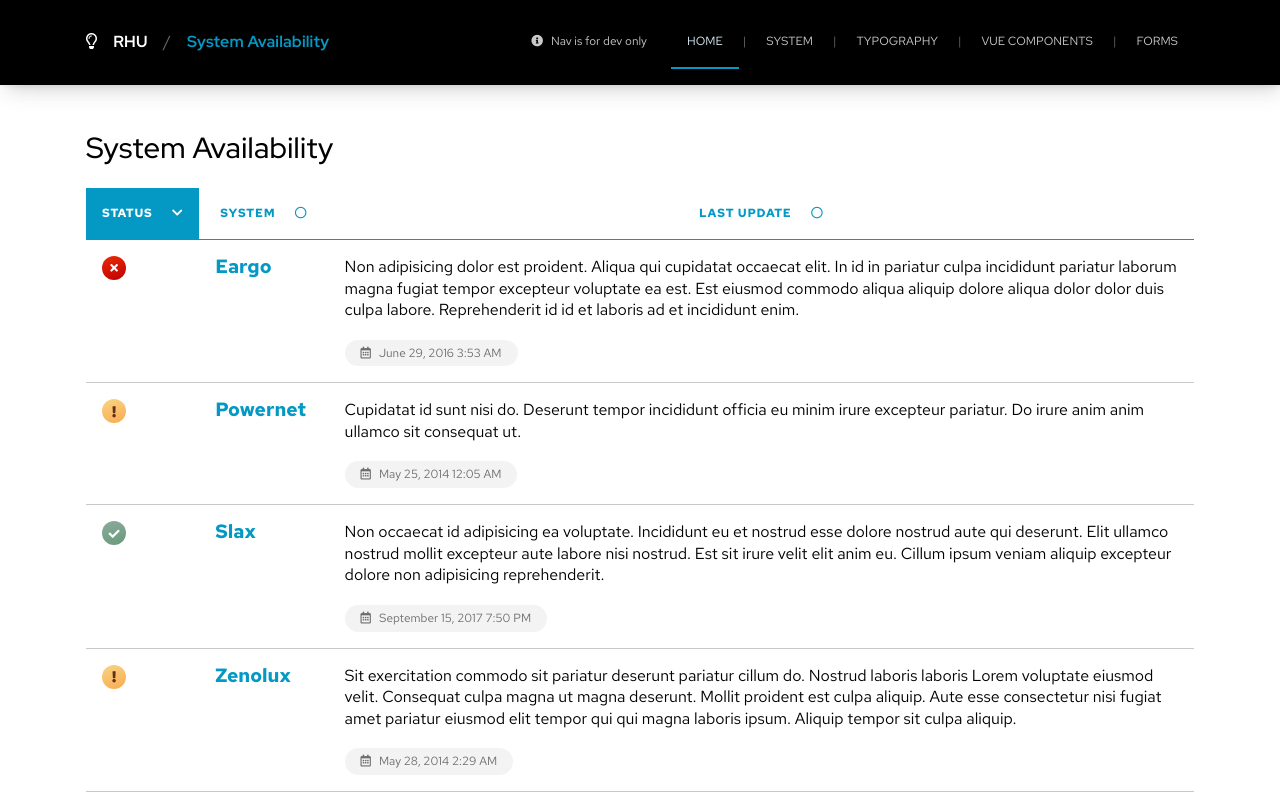
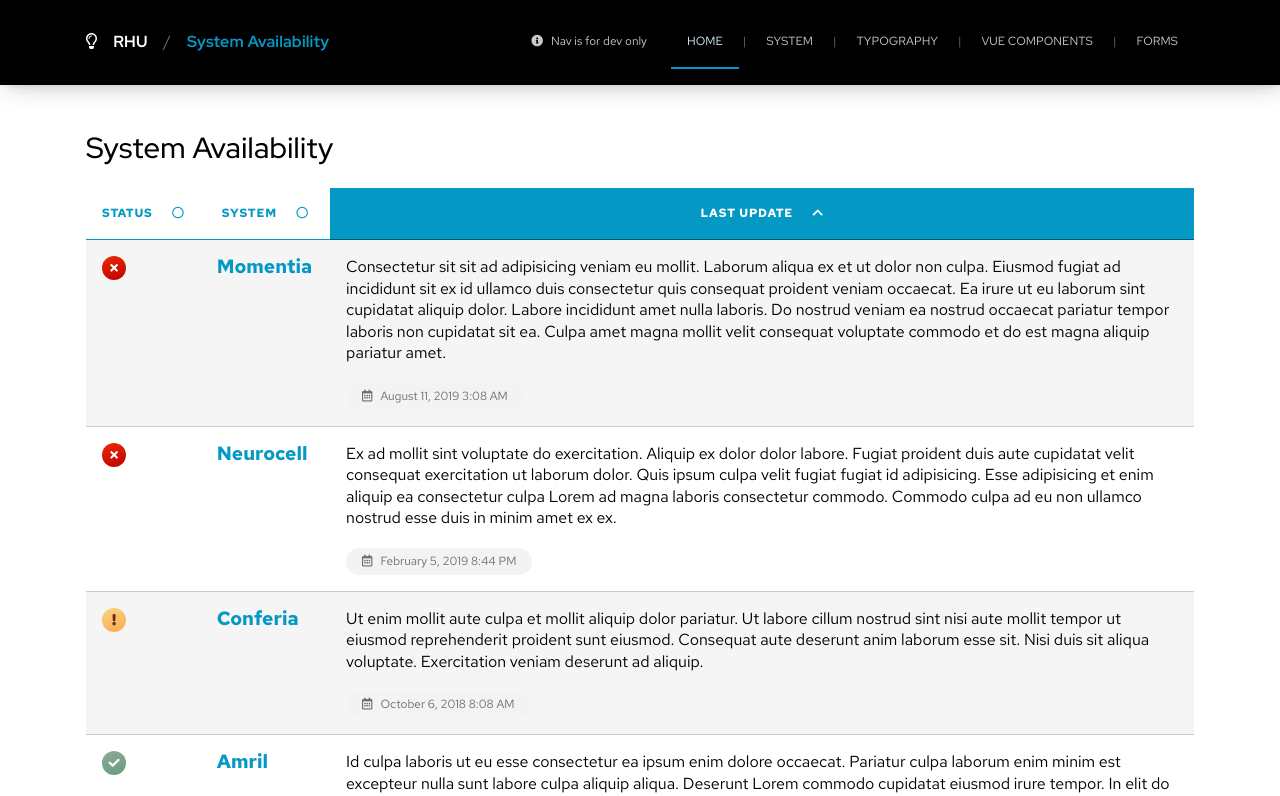
Before and after one commit to nudoru/rhu-system-status, a Vue app: page / in a window 1280 px wide. Shown: the top 796 px of the page. Built offline with nearby package versions, Linux system fonts and the light colour scheme; what vue-dummy would draw is missing.

Commit message:
formatting and default sort

```diff
--- a/src/components/ui/Table.vue
+++ b/src/components/ui/Table.vue
@@ -32,8 +32,10 @@
 
 <script>
 /*
-  BUG
-  - if sortDirection isn't present in the format data, arrows don't work correctly on the header when sort clicks. Add validation step?
+  TODO
+  BUG - if sortDirection isn't present in the format data, arrows don't work correctly on the header when sort clicks. Add validation step?
+
+  OPT - Merge applyDefaultSort and onSortHeader click
   */
 
 import { path } from "ramda";
@@ -51,6 +53,18 @@ export default {
       type: Array,
       required: true,
     },
+    zebraRows: {
+      type: Boolean,
+      default: false,
+    },
+    zebraCols: {
+      type: Boolean,
+      default: false,
+    },
+    hoverRows: {
+      type: Boolean,
+      default: false,
+    },
     alignTop: {
       type: Boolean,
       default: false,
@@ -62,8 +76,8 @@ export default {
   },
   data() {
     return {
-      tableData: this.data,
       dataFormat: this.format, // needs to have sort applied from format
+      tableData: this.applyDefaultSort(this.data),
       dataFilter: null,
     };
   },
@@ -74,6 +88,9 @@ export default {
         "table",
         this.alignTop ? "top" : "",
         this.sizeAuto ? "auto" : "",
+        this.zebraRows ? "zebra-rows" : "",
+        this.zebraCols ? "zebra-cols" : "",
+        this.hoverRows ? "hover-rows" : "",
       ].join(" ");
     },
     headerCls(col) {
@@ -97,6 +114,21 @@ export default {
         return path(col.path, cell);
       }
       return cell;
+    },
+    applyDefaultSort(data) {
+      // accessing prop not data because running in data init fn
+      let firstSortHeader = this.format.reduce((acc, x, idx) => {
+        if (x.sorted && acc === -1) {
+          acc = idx;
+        }
+        return acc;
+      }, -1);
+
+      return sortObjectArray(
+        this.format[firstSortHeader].sortPath,
+        this.format[firstSortHeader].sortDirection,
+        data
+      );
     },
     onSortHeaderClick(colIdx) {
       let column = this.dataFormat[colIdx];
--- a/src/scss/_vars.scss
+++ b/src/scss/_vars.scss
@@ -111,48 +111,48 @@ $neutral-color-light: $grey1;
 
 // Background colors
 $statusColor: (
-        'neutral': $neutral-color-light,
-        'primary': $primary-color,
-        'secondary': $secondary-color,
-        'white': #fff,
-        'info': $blue,
-        'success': $green-shade1,
-        'warning': $yelloworange,
-        'danger': $red-shade1,
+  "neutral": $neutral-color-light,
+  "primary": $primary-color,
+  "secondary": $secondary-color,
+  "white": #fff,
+  "info": $blue,
+  "success": $green-shade1,
+  "warning": $yelloworange,
+  "danger": $red-shade1,
 );
 
 $statusColorPale: (
-        'neutral': $neutral-color-light,
-        'primary': $primary-color-light,
-        'secondary': $secondary-color-light,
-        'white': $neutral-color-light,
-        'info': $blue-tint3,
-        'success': $green-tint3,
-        'warning': $yelloworange-tint2,
-        'danger': $red-tint3,
+  "neutral": $neutral-color-light,
+  "primary": $primary-color-light,
+  "secondary": $secondary-color-light,
+  "white": $neutral-color-light,
+  "info": $blue-tint3,
+  "success": $green-tint3,
+  "warning": $yelloworange-tint2,
+  "danger": $red-tint3,
 );
 
 $statusColorBlack: (
-        'neutral': $neutral-color-dark,
-        'primary': $primary-color-dark,
-        'secondary': $secondary-color-dark,
-        'white': $neutral-color-dark,
-        'info': $blue-shade3,
-        'success': $green-shade3,
-        'warning': $orange-shade3,
-        'danger': $red-shade3,
+  "neutral": $neutral-color-dark,
+  "primary": $primary-color-dark,
+  "secondary": $secondary-color-dark,
+  "white": $neutral-color-dark,
+  "info": $blue-shade3,
+  "success": $green-shade3,
+  "warning": $orange-shade3,
+  "danger": $red-shade3,
 );
 
 // Font colors on top of status
 $statusTextColor: (
-        'neutral': $neutral-color-dark,
-        'primary': #fff,
-        'secondary': #fff,
-        'white': $grey8,
-        'info': #fff,
-        'success': #fff,
-        'warning': $orange-shade3,
-        'danger': #fff,
+  "neutral": $neutral-color-dark,
+  "primary": #fff,
+  "secondary": #fff,
+  "white": $grey8,
+  "info": #fff,
+  "success": #fff,
+  "warning": $orange-shade3,
+  "danger": #fff,
 );
 
 // https://www.modularscale.com/?1,1170,12&em&1.35
@@ -196,20 +196,20 @@ $container-width-max: 1140px;
 
 // Used by the mq mixin
 $breakpoints: (
-        'phone': 400px,
-        'phone-wide': 480px,
-        'phablet': 560px,
-        'tablet-small': 640px,
-        'tablet': 768px,
-        'tablet-wide': 1024px,
-        'desktop': 1248px,
-        'desktop-wide': 1440px,
+  "phone": 400px,
+  "phone-wide": 480px,
+  "phablet": 560px,
+  "tablet-small": 640px,
+  "tablet": 768px,
+  "tablet-wide": 1024px,
+  "desktop": 1248px,
+  "desktop-wide": 1440px,
 );
 
 // TYPOGRAPHY ------------------------------------------------------------------------------------------------
 
-$font-family-headings: 'Red Hat Display', sans-serif;
-$font-family-base: 'Red Hat Text', sans-serif;
+$font-family-headings: "Red Hat Display", sans-serif;
+$font-family-base: "Red Hat Text", sans-serif;
 
 $link-color: $blue;
 $link-decoration: none;
@@ -264,7 +264,7 @@ $card-radius: $radius-base;
 
 $table-cell-padding: $base-value;
 $table-color-row-zebra: rgba($neutral-color-dark, 0.07);
-$table-color-column-zebra: rgba(white, 0.3);
+$table-color-column-zebra: rgba($neutral-color-dark, 0.03);
 
 // Class Props ------------------------------------------------------------------------------------------------
 
--- a/src/scss/components/_component-table.sass
+++ b/src/scss/components/_component-table.sass
@@ -57,6 +57,7 @@
       &.sorted
         color: #fff
         background-color: $primary-color
+        border-bottom: 1px solid $primary-color-dark
         &:hover
           background-color: $primary-color-dark
 
@@ -100,6 +101,13 @@
         th:nth-child(odd), td:nth-child(odd)
           background-color: $table-color-column-zebra
 
+  &.hover-rows
+    tbody
+      tr
+        @include transition-all()
+      tr:hover
+        background-color: rgba($primary-color, .1)
+
   .start
     text-align: left
 
--- a/src/views/Home.vue
+++ b/src/views/Home.vue
@@ -11,6 +11,8 @@
     <Table
       alignTop
       sizeAuto
+      zebraRows
+      hoverRows
       :data="getSystems"
       :format="[
         {
@@ -19,7 +21,6 @@
           path: ['lastIncident', 'status'],
           sortable: true,
           sortDirection: 1,
-          sorted: true,
         },
         {
           heading: 'System',
@@ -34,7 +35,8 @@
           path: ['lastIncident'],
           sortPath: ['lastIncident', 'date'],
           sortable: true,
-          sortDirection: 0,
+          sortDirection: -1,
+          sorted: true,
         },
       ]"
     >
```
